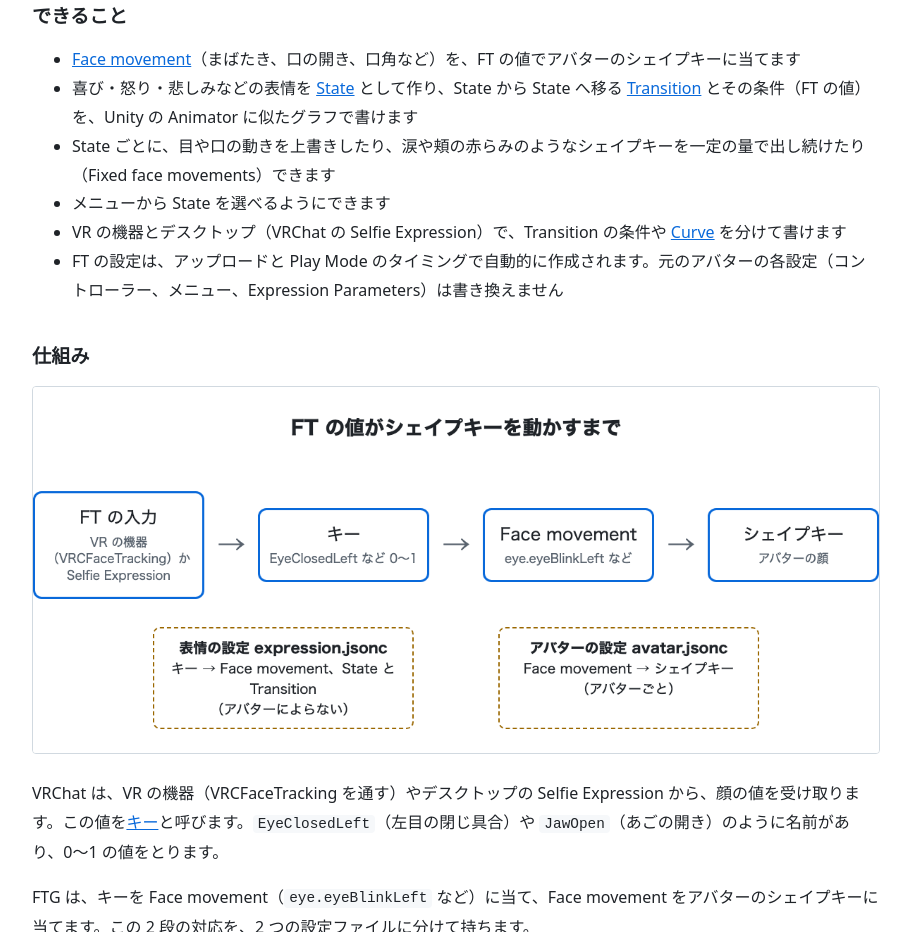
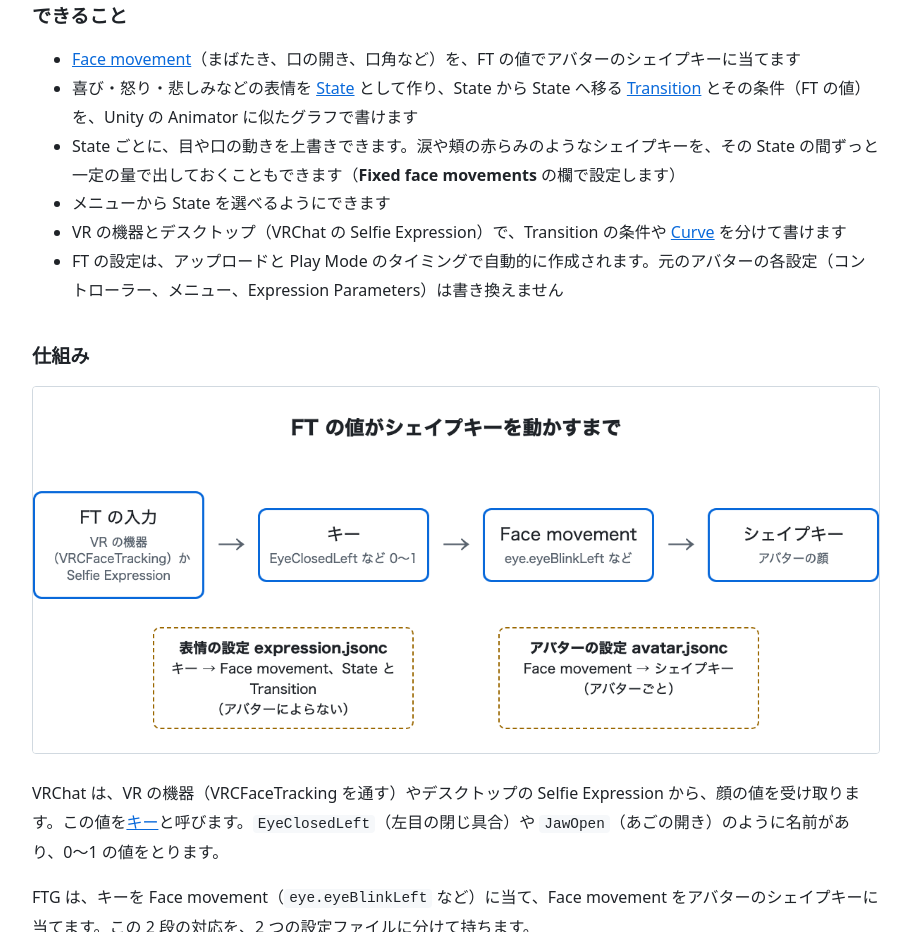
Before and after one commit to kmnk/VRChat_FaceTrackingGenerator, a website: page Packages/dev.kmnk.face-tracking-generator/Documentation~/manual-ja/index.html in a window 1280 px wide. Shown: the part 1936-2868 px from the top of the page, without its empty margins (184-1095 px from the left). Drawn offline with Linux system fonts and the light colour scheme.

Commit message:
Manual: split the sentence about Fixed face movements
Co-Authored-By: Claude Opus 5.5 <noreply@anthropic.com>

```diff
--- a/Packages/dev.kmnk.face-tracking-generator/Documentation~/manual-ja/index.html
+++ b/Packages/dev.kmnk.face-tracking-generator/Documentation~/manual-ja/index.html
@@ -96,7 +96,7 @@ blockquote { margin: 1em 0; padding: 0 1em; color: var(--muted); border-left: 4p
 <ul>
 <li><a href="#%E7%94%A8%E8%AA%9E%E9%9B%86">Face movement</a>（まばたき、口の開き、口角など）を、FT の値でアバターのシェイプキーに当てます</li>
 <li>喜び・怒り・悲しみなどの表情を <a href="#%E7%94%A8%E8%AA%9E%E9%9B%86">State</a> として作り、State から State へ移る <a href="#%E7%94%A8%E8%AA%9E%E9%9B%86">Transition</a> とその条件（FT の値）を、Unity の Animator に似たグラフで書けます</li>
-<li>State ごとに、目や口の動きを上書きしたり、涙や頬の赤らみのようなシェイプキーを一定の量で出し続けたり（Fixed face movements）できます</li>
+<li>State ごとに、目や口の動きを上書きできます。涙や頬の赤らみのようなシェイプキーを、その State の間ずっと一定の量で出しておくこともできます（<strong>Fixed face movements</strong> の欄で設定します）</li>
 <li>メニューから State を選べるようにできます</li>
 <li>VR の機器とデスクトップ（VRChat の Selfie Expression）で、Transition の条件や <a href="#%E7%94%A8%E8%AA%9E%E9%9B%86">Curve</a> を分けて書けます</li>
 <li>FT の設定は、アップロードと Play Mode のタイミングで自動的に作成されます。元のアバターの各設定（コントローラー、メニュー、Expression Parameters）は書き換えません</li>
```
Also changed, not shown: docs/manual-ja/README.md.
